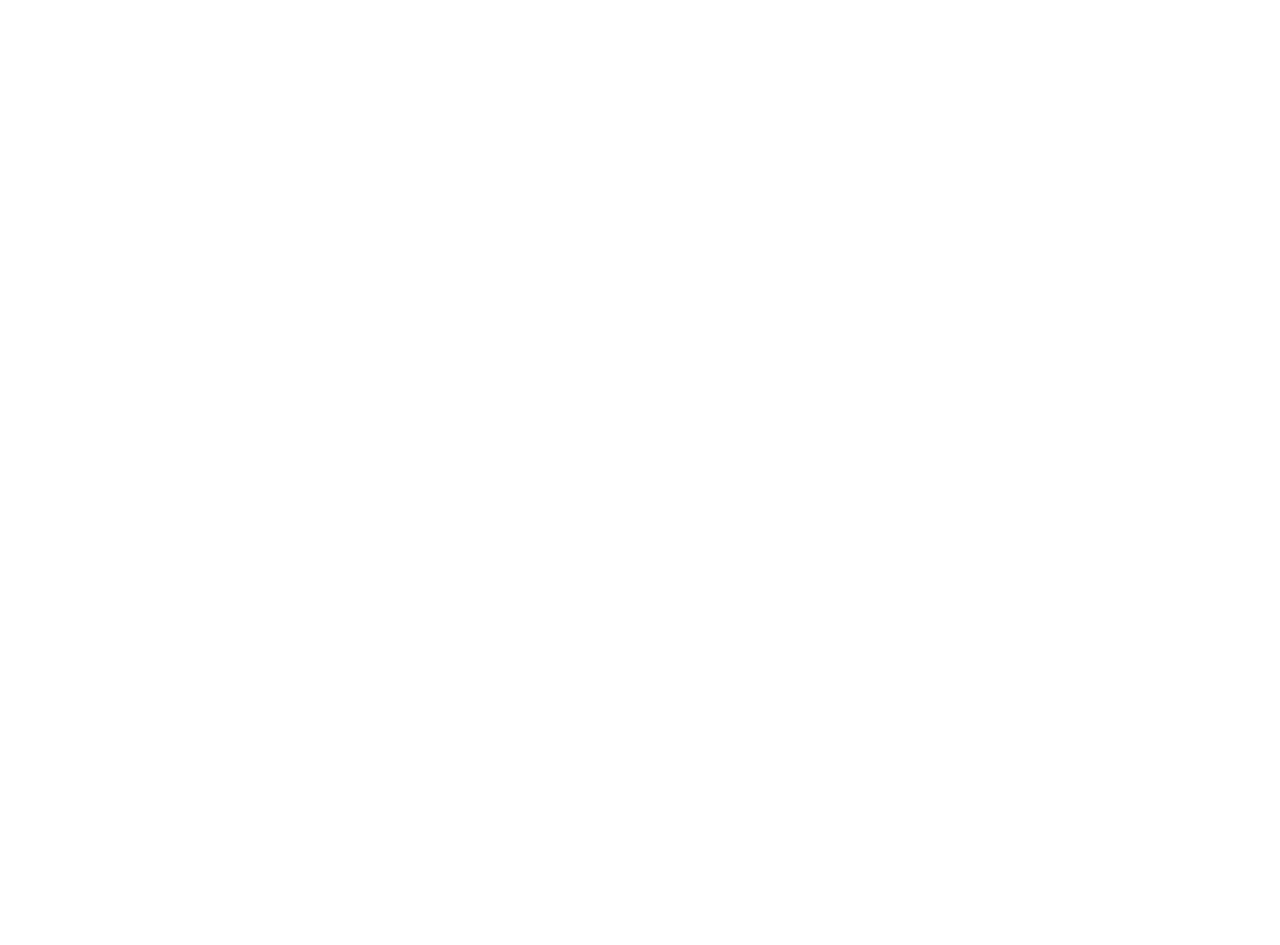
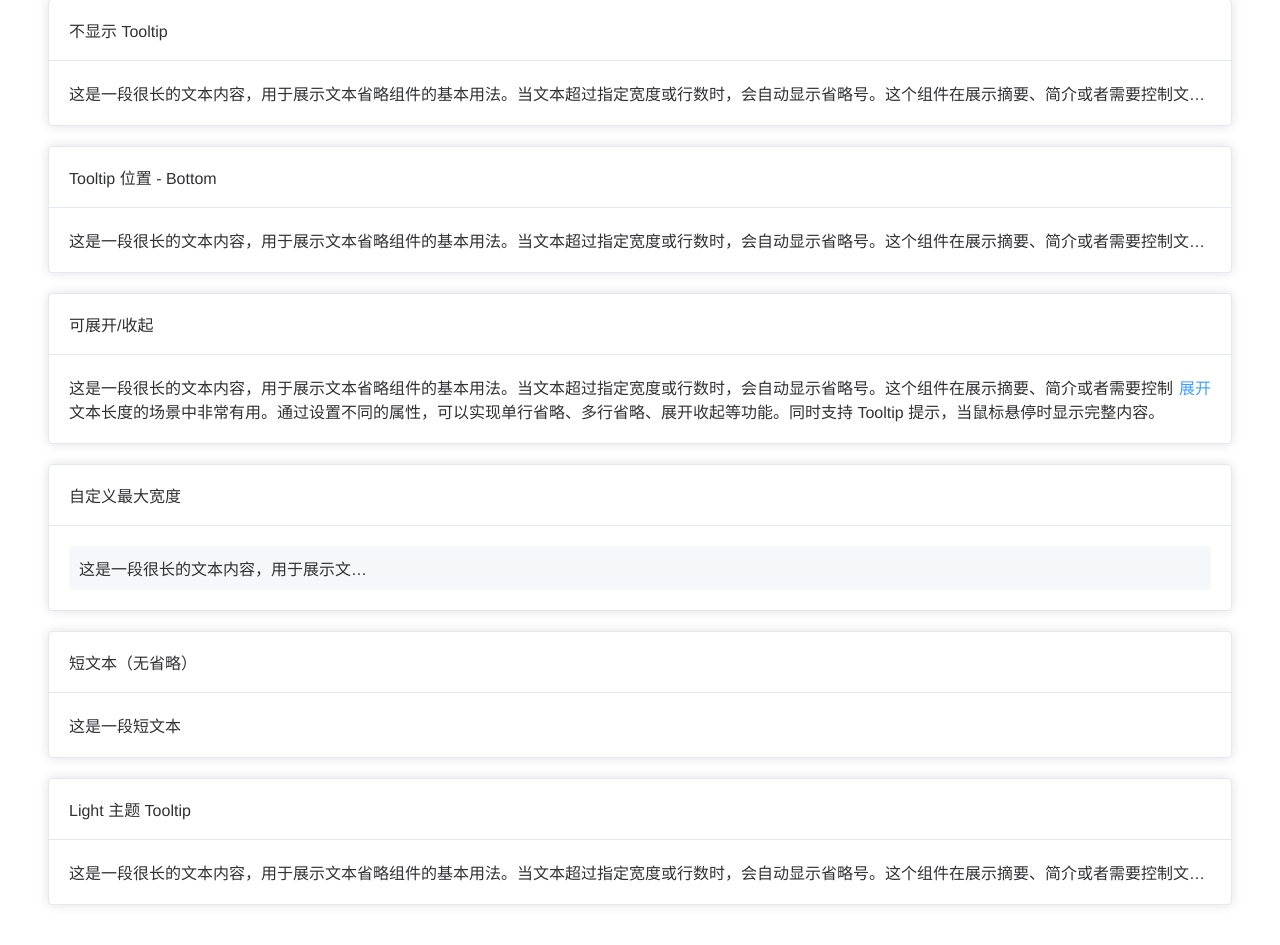
Before and after one commit to MHnanyu/custom-ui-playground, a Vue app: page /ellipsis in a window 1280 px wide. Before the commit this address had no page. Shown: the part 653-1598 px from the top of the page. Before the commit the page ends 800 px from the top, so only its background shows below. Built offline with nearby package versions, Linux system fonts and the light colour scheme.

Commit message:
feat: 添加 Ellipsis 文本省略组件
- 新增 Ellipsis 组件及相关示例
- 添加 /ellipsis 路由
- 更新首页导航添加 Ellipsis 入口
- 更新 README 组件进度统计

```diff
--- /dev/null
+++ b/src/components/Ellipsis/index.vue
@@ -0,0 +1,124 @@
+<template>
+  <div class="cc-ellipsis" :style="containerStyle">
+    <el-tooltip
+      v-if="showTooltip && isEllipsis"
+      :content="content"
+      :placement="tooltipPlacement"
+      :effect="tooltipEffect"
+      :disabled="!showTooltip"
+    >
+      <span ref="textRef" :style="textStyle" class="cc-ellipsis__text">{{ displayContent }}</span>
+    </el-tooltip>
+    <span v-else ref="textRef" :style="textStyle" class="cc-ellipsis__text">{{ displayContent }}</span>
+    <span v-if="expandable" class="cc-ellipsis__action" @click="toggleExpand">
+      {{ expanded ? collapseText : expandText }}
+    </span>
+  </div>
+</template>
+
+<script setup lang="ts">
+import { ref, computed, onMounted, nextTick, watch } from 'vue'
+
+defineOptions({
+  name: 'CcEllipsis',
+  inheritAttrs: false
+})
+
+interface Props {
+  content?: string
+  line?: number
+  showTooltip?: boolean
+  tooltipPlacement?: 'top' | 'bottom' | 'left' | 'right'
+  tooltipEffect?: 'dark' | 'light'
+  expandable?: boolean
+  expandText?: string
+  collapseText?: string
+  maxWidth?: string | number
+}
+
+const props = withDefaults(defineProps<Props>(), {
+  content: '',
+  line: 1,
+  showTooltip: true,
+  tooltipPlacement: 'top',
+  tooltipEffect: 'dark',
+  expandable: false,
+  expandText: '展开',
+  collapseText: '收起',
+  maxWidth: '100%'
+})
+
+const textRef = ref<HTMLElement | null>(null)
+const expanded = ref(false)
+const isEllipsis = ref(false)
+
+const containerStyle = computed(() => ({
+  maxWidth: typeof props.maxWidth === 'number' ? `${props.maxWidth}px` : props.maxWidth
+}))
+
+const textStyle = computed(() => {
+  if (expanded.value) {
+    return {}
+  }
+  return {
+    display: '-webkit-box',
+    WebkitBoxOrient: 'vertical',
+    WebkitLineClamp: props.line,
+    overflow: 'hidden',
+    textOverflow: 'ellipsis',
+    wordBreak: 'break-all'
+  }
+})
+
+const displayContent = computed(() => props.content)
+
+const toggleExpand = () => {
+  expanded.value = !expanded.value
+}
+
+const checkEllipsis = () => {
+  nextTick(() => {
+    if (textRef.value) {
+      isEllipsis.value = textRef.value.scrollWidth > textRef.value.clientWidth ||
+                         textRef.value.scrollHeight > textRef.value.clientHeight
+    }
+  })
+}
+
+onMounted(() => {
+  checkEllipsis()
+})
+
+watch(() => props.content, () => {
+  checkEllipsis()
+})
+
+watch(() => props.line, () => {
+  checkEllipsis()
+})
+</script>
+
+<style scoped>
+.cc-ellipsis {
+  display: inline-flex;
+  align-items: flex-start;
+  width: 100%;
+}
+
+.cc-ellipsis__text {
+  flex: 1;
+  min-width: 0;
+}
+
+.cc-ellipsis__action {
+  color: var(--el-color-primary);
+  cursor: pointer;
+  margin-left: 4px;
+  flex-shrink: 0;
+  font-size: inherit;
+}
+
+.cc-ellipsis__action:hover {
+  color: var(--el-color-primary-light-3);
+}
+</style>
--- a/src/router/index.ts
+++ b/src/router/index.ts
@@ -62,6 +62,11 @@
       path: '/divider',
       name: 'Divider',
       component: () => import('@/views/Divider.vue')
+    },
+    {
+      path: '/ellipsis',
+      name: 'Ellipsis',
+      component: () => import('@/views/Ellipsis.vue')
     }
   ]
 })
--- /dev/null
+++ b/src/views/Ellipsis.vue
@@ -0,0 +1,110 @@
+<template>
+  <div class="ellipsis-demo">
+    <h2>Ellipsis 文本省略</h2>
+    <p>当文本过长时，使用省略号展示，并支持展开/收起功能。</p>
+
+    <el-card class="section">
+      <template #header>
+        <span>基础用法</span>
+      </template>
+      <cc-ellipsis :content="longText" :line="1" />
+    </el-card>
+
+    <el-card class="section">
+      <template #header>
+        <span>多行省略 (2行)</span>
+      </template>
+      <cc-ellipsis :content="longText" :line="2" />
+    </el-card>
+
+    <el-card class="section">
+      <template #header>
+        <span>多行省略 (3行)</span>
+      </template>
+      <cc-ellipsis :content="longText" :line="3" />
+    </el-card>
+
+    <el-card class="section">
+      <template #header>
+        <span>不显示 Tooltip</span>
+      </template>
+      <cc-ellipsis :content="longText" :line="1" :show-tooltip="false" />
+    </el-card>
+
+    <el-card class="section">
+      <template #header>
+        <span>Tooltip 位置 - Bottom</span>
+      </template>
+      <cc-ellipsis
+        :content="longText"
+        :line="1"
+        show-tooltip
+        tooltip-placement="bottom"
+      />
+    </el-card>
+
+    <el-card class="section">
+      <template #header>
+        <span>可展开/收起</span>
+      </template>
+      <cc-ellipsis
+        :content="longText"
+        :line="2"
+        expandable
+        expand-text="展开"
+        collapse-text="收起"
+      />
+    </el-card>
+
+    <el-card class="section">
+      <template #header>
+        <span>自定义最大宽度</span>
+      </template>
+      <div class="max-width-demo">
+        <cc-ellipsis :content="longText" :line="1" max-width="300px" />
+      </div>
+    </el-card>
+
+    <el-card class="section">
+      <template #header>
+        <span>短文本（无省略）</span>
+      </template>
+      <cc-ellipsis content="这是一段短文本" :line="1" />
+    </el-card>
+
+    <el-card class="section">
+      <template #header>
+        <span>Light 主题 Tooltip</span>
+      </template>
+      <cc-ellipsis
+        :content="longText"
+        :line="1"
+        show-tooltip
+        tooltip-effect="light"
+      />
+    </el-card>
+  </div>
+</template>
+
+<script setup lang="ts">
+import CcEllipsis from '@/components/Ellipsis/index.vue'
+
+const longText = '这是一段很长的文本内容，用于展示文本省略组件的基本用法。当文本超过指定宽度或行数时，会自动显示省略号。这个组件在展示摘要、简介或者需要控制文本长度的场景中非常有用。通过设置不同的属性，可以实现单行省略、多行省略、展开收起等功能。同时支持 Tooltip 提示，当鼠标悬停时显示完整内容。'
+</script>
+
+<style scoped>
+.ellipsis-demo {
+  max-width: 1200px;
+  margin: 0 auto;
+}
+
+.section {
+  margin-bottom: 20px;
+}
+
+.max-width-demo {
+  background-color: #f5f7fa;
+  padding: 10px;
+  border-radius: 4px;
+}
+</style>
--- a/src/views/Home.vue
+++ b/src/views/Home.vue
@@ -41,6 +41,9 @@
         <router-link to="/divider">
           <el-button type="primary">Divider 分割线</el-button>
         </router-link>
+        <router-link to="/ellipsis">
+          <el-button type="primary">Ellipsis 文本省略</el-button>
+        </router-link>
       </div>
     </el-card>
   </div>
```
Also changed, not shown: component/ellipsis.md (added, +102 -0 lines), 1 other file (tests, documents, lock files or other folders).
